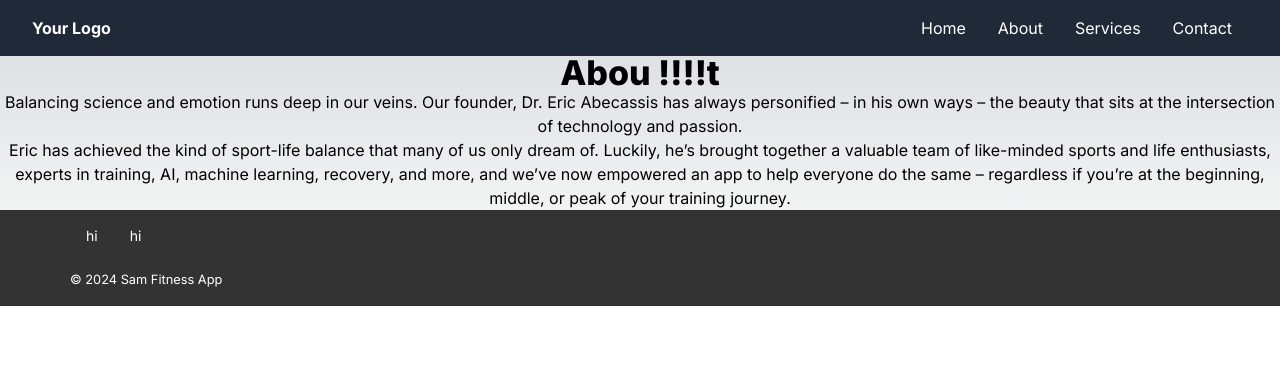
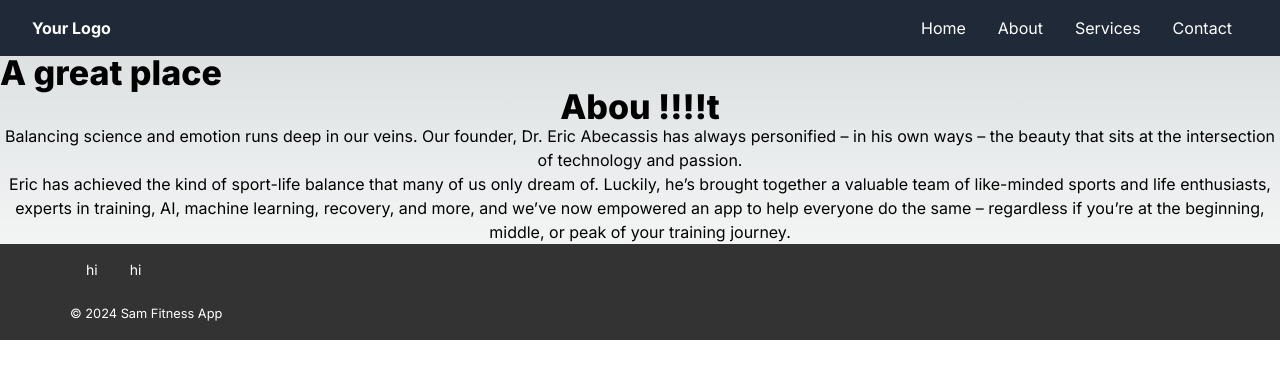
Before and after one commit to Martin2251/sam-app, a Next.js app: page /about in a window 1280 px wide. Shown: the top 378 px of the page. Built offline with nearby package versions, Linux system fonts and the light colour scheme.

Commit message:
start of about hero

```diff
--- /dev/null
+++ b/src/app/Components/AboutPage/AboutHero/Hero.tsx
@@ -0,0 +1,11 @@
+import React from 'react'
+
+const Hero = () => {
+  return (
+    <div>
+      <h1>A great place</h1>
+    </div>
+  )
+}
+
+export default Hero
--- a/src/app/about/page.tsx
+++ b/src/app/about/page.tsx
@@ -1,10 +1,12 @@
 import React from 'react'
 import './About.scss';
+import Hero from '../Components/AboutPage/AboutHero/Hero';
 
 
 const AboutPage = () => {
   return (
     <>
+    <Hero  />
     <header className='heading'>
       <h1>Abou !!!!t</h1>
     </header>
```
